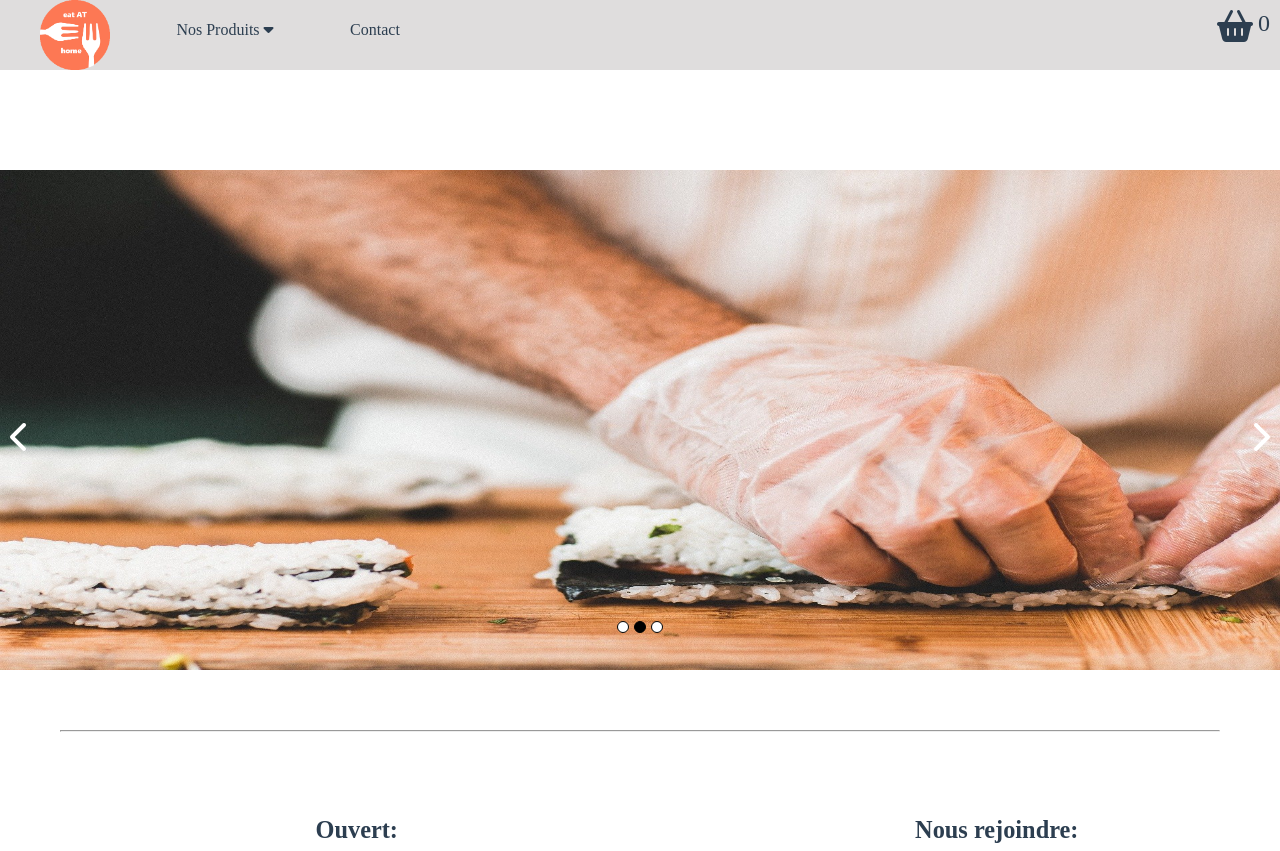
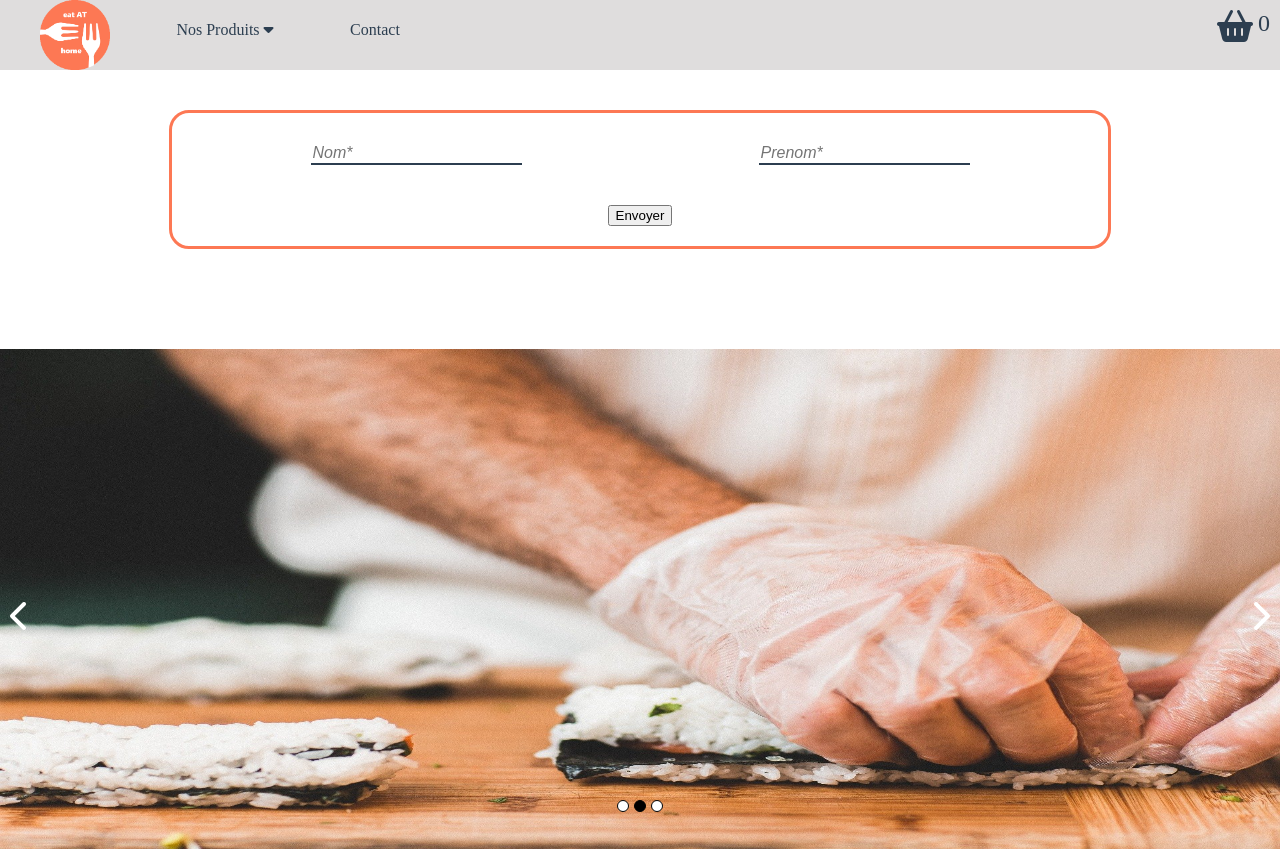
Before and after one commit to Tinquen59/eatAtHome, a Vue app: page /#/contact in a window 1280 px wide. Shown: the top 851 px of the page. Built offline with nearby package versions, Linux system fonts and the light colour scheme.

Commit message:
création du formulaire Contact

```diff
--- a/src/components/Navbar.vue
+++ b/src/components/Navbar.vue
@@ -10,20 +10,32 @@
                 <li class="dropdown">Nos Produits <i class="fas fa-caret-down"></i>
                     <ul class="dropdown__menu">
                         <li class="dropdown__menu--item">
-                            <router-link class="dropdown--link" :to="{ name: 'AllProducts' }">Tous nos produits</router-link>
+                            <router-link class="nav--link" :to="{ name: 'AllProducts' }">
+                                Tous nos produits
+                                </router-link>
                         </li>
                         <li class="dropdown__menu--item">
-                            <router-link class="dropdown--link" :to="{ name: 'Menu' }">Menu</router-link>
+                            <router-link class="nav--link" :to="{ name: 'Menu' }">
+                                Menu
+                            </router-link>
                         </li>
                         <li class="dropdown__menu--item">
-                            <router-link class="dropdown--link" :to="{ name: 'Boisson' }">Boisson</router-link>
+                            <router-link class="nav--link" :to="{ name: 'Boisson' }">
+                                Boisson
+                            </router-link>
                         </li>
                         <li class="dropdown__menu--item">
-                            <router-link class="dropdown--link" :to="{ name: 'Dessert' }">Dessert</router-link>
+                            <router-link class="nav--link" :to="{ name: 'Dessert' }">
+                                Dessert
+                            </router-link>
                         </li>
                     </ul>
                 </li>
-                <li>Contact</li>
+                <li>
+                    <router-link class="nav--link" :to="{ name: 'Contact' }">
+                        Contact
+                    </router-link>
+                </li>
             </ul>
 
             <div class="shopping">
@@ -89,19 +101,20 @@ header .navbar {
         display: none;
         position: relative;
     }
-    &--link {
-        text-decoration: none;
-        color: $color-secondary;
-    }
 
     &:hover {
         & .dropdown__menu {
             display: block;
         }
-        & .dropdown--link:hover {
+        & .nav--link:hover {
             color: #fd7854;
         }
     }
+}
+
+.nav--link {
+    text-decoration: none;
+    color: $color-secondary;
 }
 
 .shopping {
--- a/src/router/index.js
+++ b/src/router/index.js
@@ -5,6 +5,7 @@ import Boisson from '../views/Boisson.vue'
 import Menu from '../views/Menu.vue'
 import Dessert from '../views/Dessert.vue'
 import AllProducts from '../views/AllProducts.vue'
+import Contact from '../views/Contact.vue'
 
 Vue.use(VueRouter)
 
@@ -33,6 +34,11 @@ const routes = [
     path: '/nosProduits/All',
     name: 'AllProducts',
     component: AllProducts
+  },
+  {
+    path: '/contact',
+    name: 'Contact',
+    component: Contact
   }
 ]
 
--- a/src/views/About.vue
+++ /dev/null
@@ -1,5 +0,0 @@
-<template>
-  <div class="about">
-    <h1>This is an about page</h1>
-  </div>
-</template>
--- /dev/null
+++ b/src/views/Contact.vue
@@ -0,0 +1,90 @@
+<template>
+  <div class="container">
+    <form class="form">
+      <div class="form__field">
+        <input class="form__field--input"
+          type="text"
+          placeholder="Nom*"
+          v-model="nom"
+        />
+        <input class="form__field--input"
+          type="text"
+          placeholder="Prenom*"
+          v-model="prenom"
+        />
+      </div>
+
+      <div class="submit__form">
+        <button type="submit" class="submit--btn">Envoyer</button>
+      </div>
+    </form>
+  </div>
+</template>
+
+<script>
+export default {
+  name: 'Contact',
+  data() {
+    return {
+      nom: '',
+      prenom: ''
+    }
+  }
+}
+</script>
+
+<style lang="scss">
+$color-bgc: #dfdddd;
+// $color-bgc: #83b860;
+$color-secondary: #2c3e50;
+
+::-webkit-input-placeholder {
+   font-style: italic;
+}
+:-moz-placeholder {
+   font-style: italic;
+}
+::-moz-placeholder {
+   font-style: italic;
+}
+:-ms-input-placeholder {
+   font-style: italic;
+}
+
+.container {
+  display: flex;
+  justify-content: center;
+  margin-top: 40px;
+}
+
+.form {
+  padding: 20px;
+  width: 70%;
+  border: 3px solid #fd7854;
+  border-radius: 20px;
+
+  &__field {
+    margin-top: 10px;
+    display: flex;
+    justify-content: space-around;
+
+    &--input {
+      border: none;
+      border-bottom: 2px solid $color-secondary;
+      font-size: 1rem;
+      transition-duration: 2s;
+      transition-property: ease;
+      &:focus {
+        border-color: #fd7854;
+      }
+    }
+  }
+}
+
+.submit {
+  &__form {
+    margin-top: 40px;
+    text-align: center;
+  }
+}
+</style>
```
